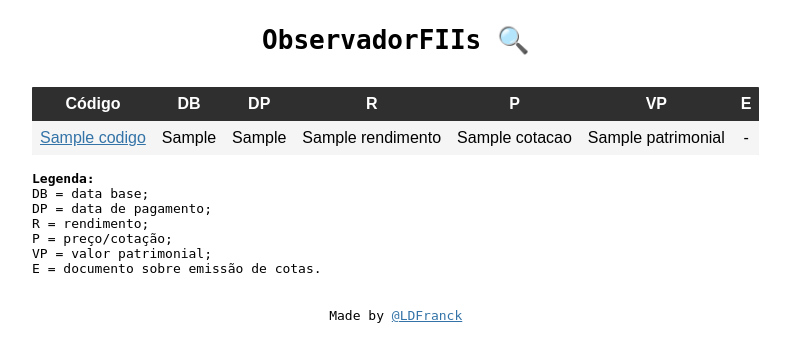
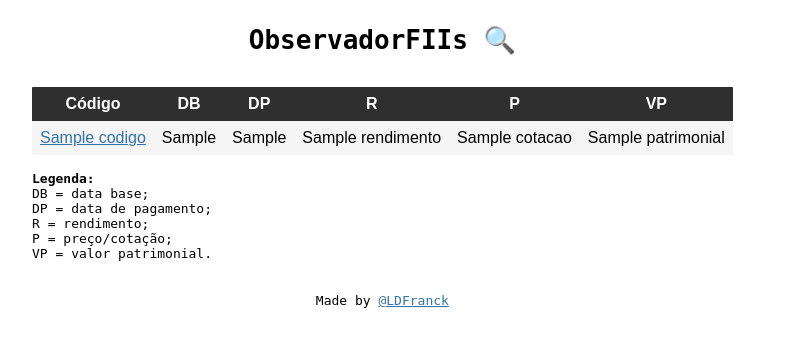
Before and after one commit to LDFranck/Observador-FIIs, a Flask app: template templates/table.html in a window 1280 px wide. Shown: the top 362 px of the page, without its empty margins (8-798 px from the left). Run offline with Flask 2, Linux system fonts and the light colour scheme; the template is opened without the code that fills it: most values are stand-ins (such as "Sample title", 1, 10 or a date in 2020).

Commit message:
Update table.html

```diff
--- a/templates/table.html
+++ b/templates/table.html
@@ -19,7 +19,7 @@
                     <th>R</th>
                     <th>P</th>
                     <th>VP</th>
-                    <th>E</th>
+                    <!-- <th>E</th> # descontinuado -->
                 </tr>
                 {% for fii in dados %}
                 <tr>
@@ -29,7 +29,7 @@
                     <td>{{ fii['rendimento'][0] }}</td>
                     <td>{{ fii['cotacao'] }}</td>
                     <td>{{ fii['patrimonial'] }}</td>
-                    <td>{% if fii['cotas'] %}&#9989;{% else %}-{% endif %}</td>
+                    <!-- <td>{% if fii['cotas'] %}&#9989;{% else %}-{% endif %}</td> # descontinuado -->
                 </tr>
                 {% endfor %}
             </table>
@@ -39,8 +39,8 @@
                 DP = data de pagamento;<br>
                 R  = rendimento;<br>
                 P  = preço/cotação;<br>
-                VP = valor patrimonial;<br>
-                E  = documento sobre emissão de cotas.<br>
+                VP = valor patrimonial.<br>
+                <!-- E  = documento sobre emissão de cotas.<br> # descontinuado -->
             </p>
             Made by <a href="https://github.com/LDFranck">@LDFranck</a>
         </div>
```
